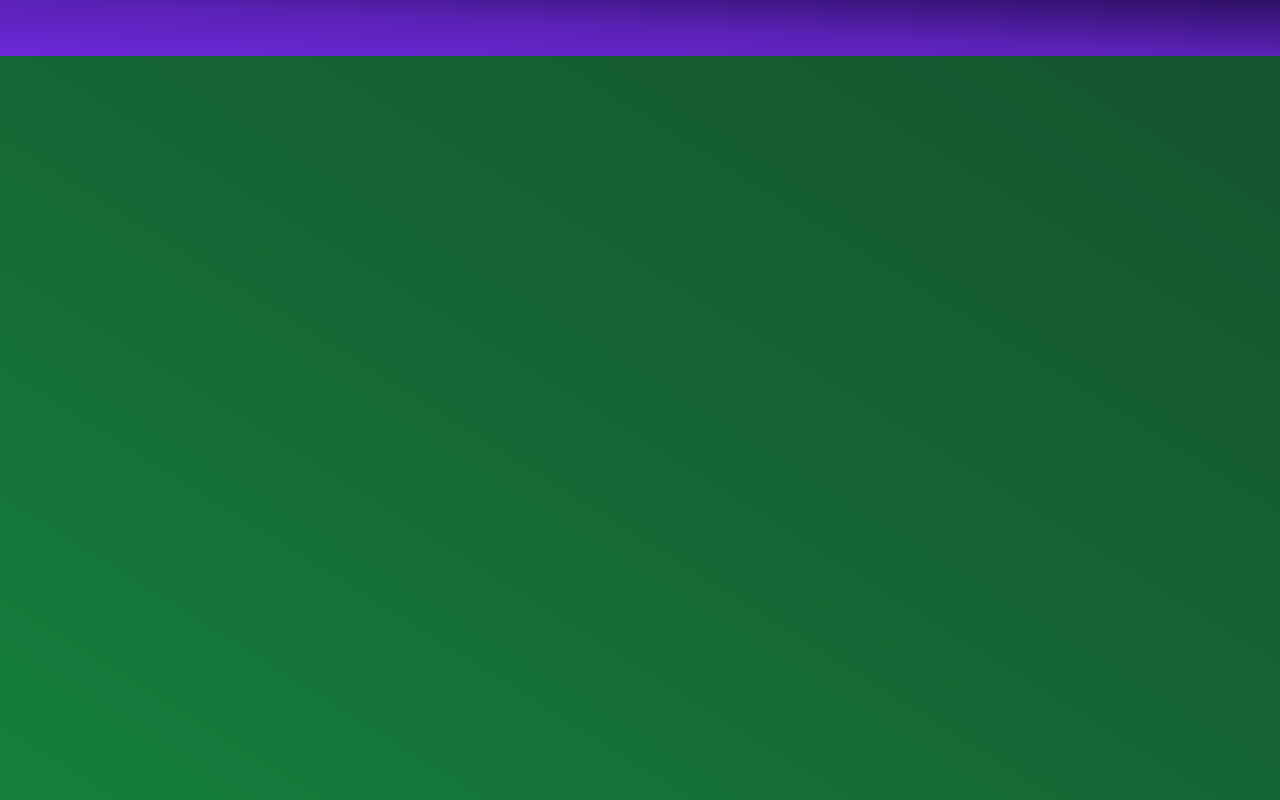
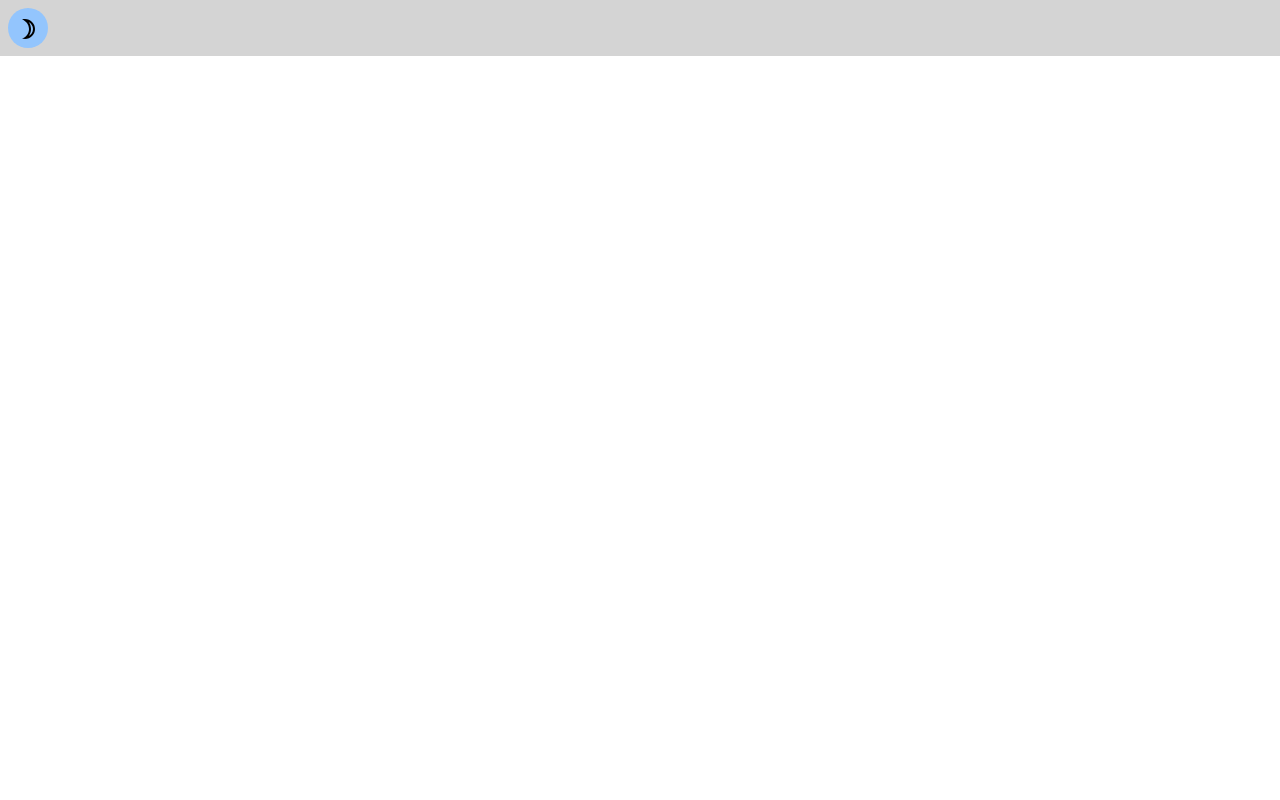
Before and after one commit to AdamTyran/UltimateFlashcards, a React (Create React App) app in the folder frontend/: page / in a window 1280 px wide. Built offline with nearby package versions, Linux system fonts and the light colour scheme.

Commit message:
Added navbar

```diff
--- a/frontend/package.json
+++ b/frontend/package.json
@@ -3,6 +3,7 @@
   "version": "0.1.0",
   "private": true,
   "dependencies": {
+    "@mui/icons-material": "^5.15.14",
     "@testing-library/jest-dom": "^5.17.0",
     "@testing-library/react": "^13.4.0",
     "@testing-library/user-event": "^13.5.0",
--- a/frontend/src/App.tsx
+++ b/frontend/src/App.tsx
@@ -1,9 +1,19 @@
-import React from "react";
+import { useState } from "react";
+import Navbar from "./components/navbar/Navbar";
 
 function App() {
+  const [darkMode, setDarkMode] = useState<boolean>(false);
+
+  const toggleDarkMode = () => {
+    setDarkMode(!darkMode);
+    console.log(darkMode);
+  };
+
   return (
-    <div className="h-screen w-screen bg-gradient-to-tr from-green-700 via-green-800 to-green-900">
-      <div className="h-14 bg-gradient-to-tr from-violet-700 via-violet-800 to-violet-950"></div>
+    <div className={`${darkMode && "dark"}`}>
+      <div className="h-screen w-screen bg-white dark:bg-gray-700">
+        <Navbar darkMode={darkMode} toggleDarkMode={toggleDarkMode} />
+      </div>
     </div>
   );
 }
--- /dev/null
+++ b/frontend/src/components/navbar/Navbar.tsx
@@ -0,0 +1,23 @@
+import React from "react";
+import Brightness3OutlinedIcon from "@mui/icons-material/Brightness3Outlined";
+import LightModeOutlinedIcon from "@mui/icons-material/LightModeOutlined";
+
+interface Props {
+  darkMode: boolean;
+  toggleDarkMode(): void;
+}
+
+const Navbar = ({ darkMode, toggleDarkMode }: Props) => {
+  return (
+    <div className="flex items-center h-14 bg-neutral-300 dark:bg-gray-800">
+      <button
+        className="ml-2 h-10 w-10 rounded-full bg-blue-300"
+        onClick={toggleDarkMode}
+      >
+        {darkMode ? <LightModeOutlinedIcon /> : <Brightness3OutlinedIcon />}
+      </button>
+    </div>
+  );
+};
+
+export default Navbar;
--- a/frontend/tailwind.config.js
+++ b/frontend/tailwind.config.js
@@ -5,4 +5,5 @@ module.exports = {
     extend: {},
   },
   plugins: [],
+  darkMode: "class",
 };
```
Also changed, not shown: 1 other file (tests, documents, lock files or other folders).
